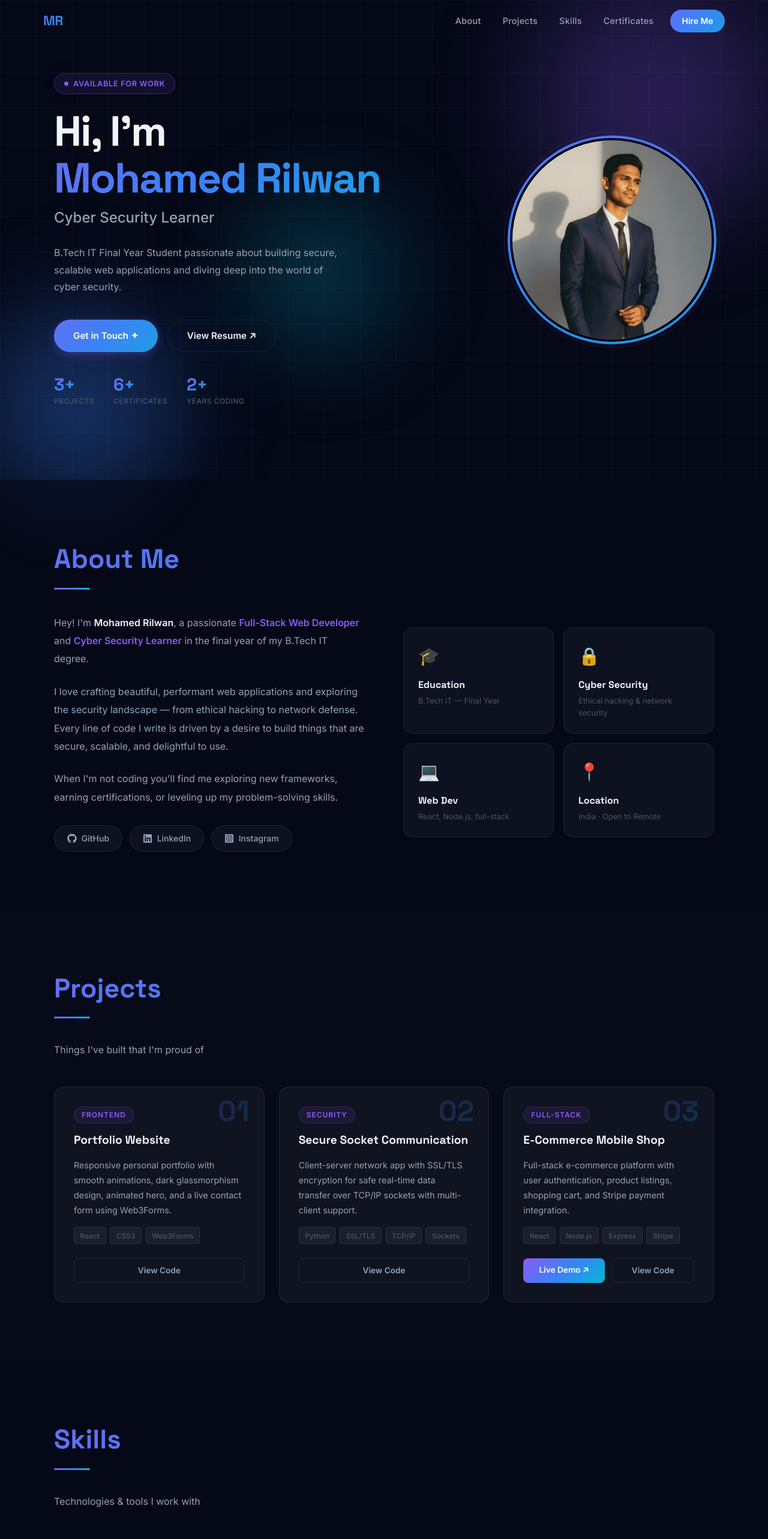
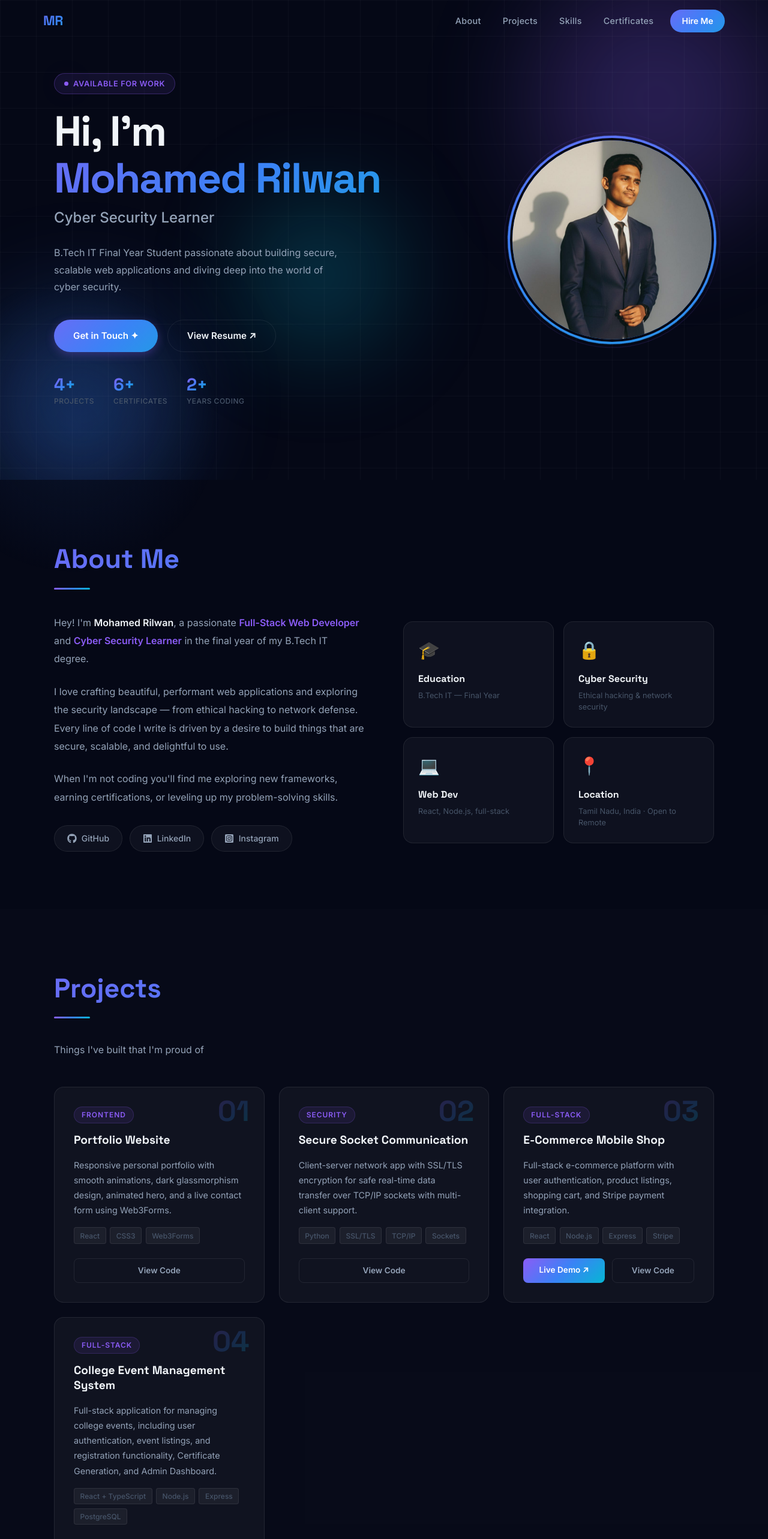
Before and after one commit to Fireff5/port, a React (Create React App) app: page / in a window 1280 px wide. Shown: the top 2566 px of the page at 60% size. Built offline with nearby package versions, Linux system fonts and the light colour scheme.

Commit message:
simple changes

```diff
--- a/src/components/About.js
+++ b/src/components/About.js
@@ -6,7 +6,7 @@ const infoCards = [
   { icon: '🎓', title: 'Education', text: 'B.Tech IT — Final Year' },
   { icon: '🔒', title: 'Cyber Security', text: 'Ethical hacking & network security' },
   { icon: '💻', title: 'Web Dev', text: 'React, Node.js, full-stack' },
-  { icon: '📍', title: 'Location', text: 'India · Open to Remote' },
+  { icon: '📍', title: 'Location', text: 'Tamil Nadu, India · Open to Remote' },
 ];
 
 const About = () => (
--- a/src/components/Hero.js
+++ b/src/components/Hero.js
@@ -81,7 +81,7 @@ const Hero = () => {
 
           <div className="hero-stats">
             <div className="hero-stat">
-              <span className="hero-stat-num">3+</span>
+              <span className="hero-stat-num">4+</span>
               <span className="hero-stat-label">Projects</span>
             </div>
             <div className="hero-stat">
--- a/src/components/Projects.js
+++ b/src/components/Projects.js
@@ -28,6 +28,15 @@ const projects = [
     tags: ['React', 'Node.js', 'Express', 'Stripe'],
     demo: 'https://ecommerce-mobileshop.netlify.app/',
     code: 'https://github.com/Fireff5/MobileShop',
+  },
+  {
+    num: '04',
+    type: 'Full-Stack',
+    title: 'College Event Management System',
+    desc: 'Full-stack application for managing college events, including user authentication, event listings, and registration functionality, Certificate Generation, and Admin Dashboard.',
+    tags: ['React + TypeScript', 'Node.js', 'Express', 'PostgreSQL'],
+    demo: null,
+    code: 'https://github.com/Fireff5/College-Event-Management',
   },
 ];
 
```
